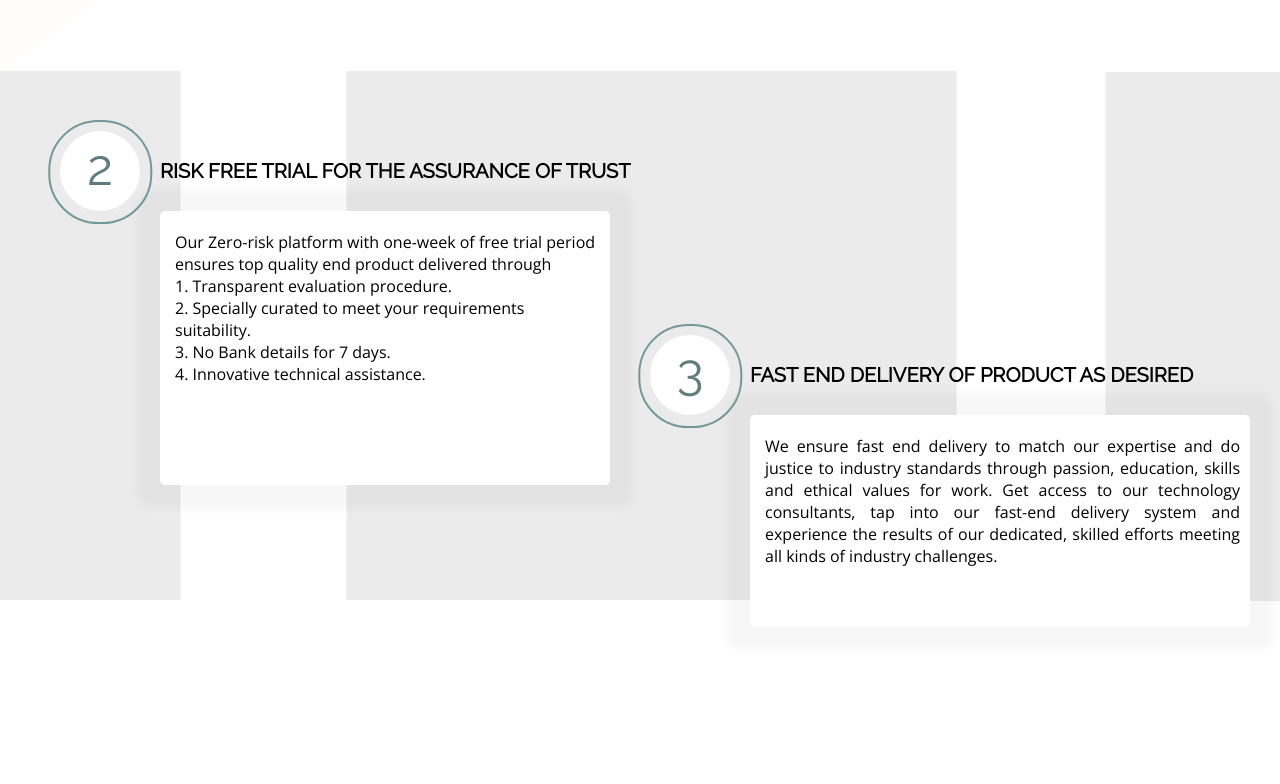
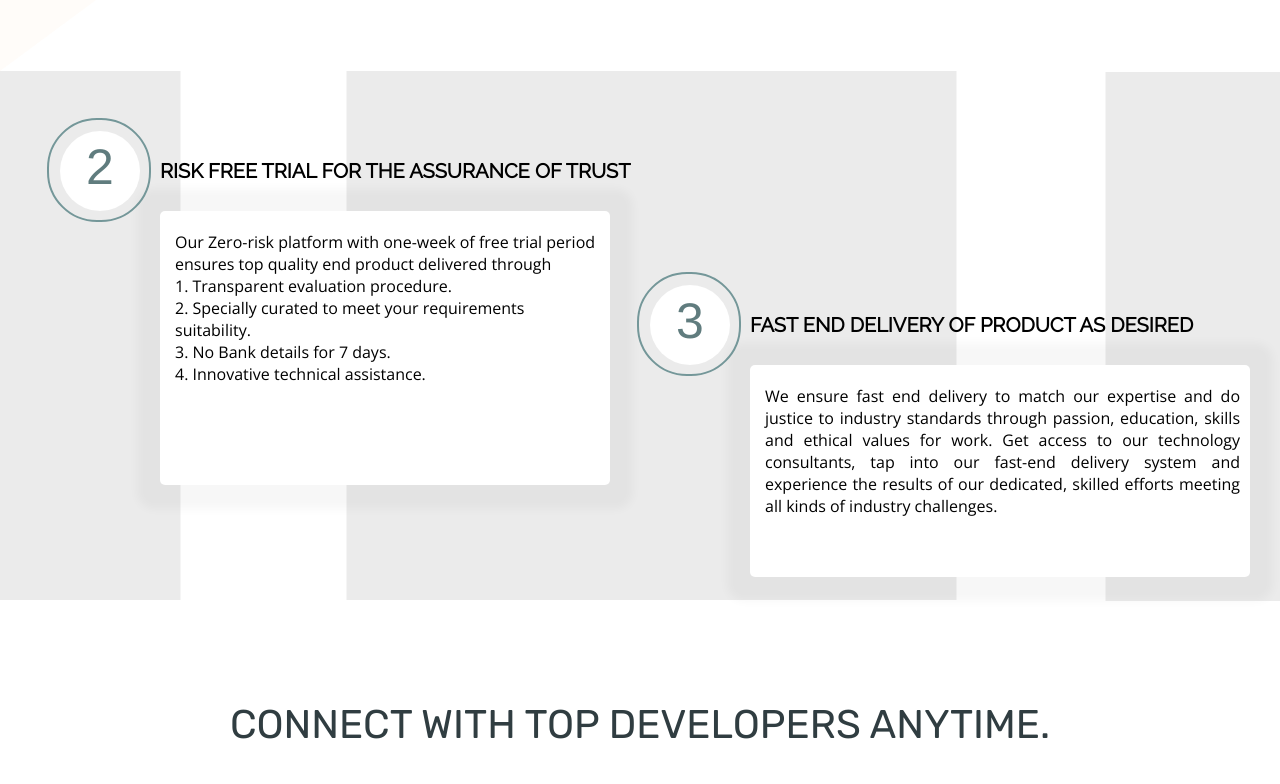
Before and after one commit to ABHISHEKJAIN-AJ/Codersera, a Next.js app: page / in a window 1280 px wide. Shown: the part 2000-2784 px from the top of the page. Built offline with nearby package versions, Linux system fonts and the light colour scheme.

Commit message:
final landing page

```diff
--- a/components/primaryheader.js
+++ b/components/primaryheader.js
@@ -9,7 +9,7 @@ const PrimaryHeader = ()=>(
         <p>We are a global community of the best technocrats from the software industry, who are driven by the learning agenda for continuous growth and improvement in one’s domain area. We take great pride in the skills and expertise of our Coders, Designers, CTOs, PMs and QAs who deliver the best in the business.</p>
         <div><h7>Try a 7 day Trial</h7><span><b>Know More</b><span>&#187;</span></span></div>
     </div>
-        <div className="primary-header-content-div"><img src="/site-dropdown.png"/></div>
+        <a className="primary-header-content-div" href="#ReasonsToHire"><img src="/site-dropdown.png"/></a>
     <div className="primary-header-content-options">
         <div className="primary-header-content-circle"></div>
         <div className="primary-header-content-options-1">
--- a/components/secondaryheader.js
+++ b/components/secondaryheader.js
@@ -1,5 +1,5 @@
 const SecondaryHeader=()=>(
-    <div className="secondary-header">
+    <div className="secondary-header" id="ReasonsToHire">
         <div className="secondary-header-content">
         <h1>3 Reasons to hire coders from Codersera</h1>
             <div className="secondary-header-content-heading"><span className="secondary-header-content-steps">1</span><h4>Strict screening & vetting process</h4></div>
--- a/scss/main.scss
+++ b/scss/main.scss
@@ -1,3 +1,10 @@
+
+
+
+
+
+
+
 
 * {
   margin: 0;
@@ -12,10 +19,9 @@ html {
 
 
 .app-home {
-  height: 499rem;
+  height: 492rem;
 }
 .nav {
-  width: 100%;
   background: linear-gradient(to bottom right,#607B7D,#8EB9BC);
   height: 7.5rem;
   padding-top: .8rem;
@@ -376,6 +382,7 @@ html {
       width: 8rem;
       font-size: 5rem;
       font-weight: 300;
+      font-family: Helvetica;
       height: 8rem;
       border-radius: 5rem;
       text-align: center;
@@ -387,7 +394,7 @@ html {
       &:after {
         content: "";
         display: block;
-        transform: translate(-18%, -74%);
+        transform: translate(-2rem, -7.8rem);
         height: 10rem;
         width: 10rem;
         border: 2px solid #749799;
@@ -435,7 +442,7 @@ html {
   & p {
     font-size: 1.7rem;
     width: 36rem;
-    text-align: justify;
+    text-align: center;
     margin: 0 auto;
   }
 
@@ -448,10 +455,6 @@ html {
 
   &-align-2-padding {
     padding-bottom: 19rem;
-
-    & p {
-      text-align: center;
-    }
   }
 }
 .secondary-header-content-steps-1-circle {
@@ -480,6 +483,8 @@ html {
 .section-steps-2-3 {
   display: flex;
   justify-content: center;
+  height: 63rem;
+
 
   &-content {
     width: 128rem;
@@ -515,7 +520,7 @@ html {
 
     &-step-3 {
       float: right;
-      transform: translate(3rem, -15rem);
+      transform: translate(3rem, -20rem);
       &-content {
         background: white;
         width: 50rem;
@@ -539,31 +544,34 @@ html {
 .section-coders {
   display: flex;
   justify-content: center;
+  height: 70rem;
+
 
   &-div {
     width: 128rem;
   }
 
   &-heading {
-    font-size: 3.8rem;
+    font-size: 4rem;
     font-family: rubik;
     color: #303D41;
     text-transform: uppercase;
-    margin-bottom: 6rem;
+    margin-bottom: 7rem;
     text-align: center;
   }
 
   &-bg {
-    background: url(/map.png);
-    background-size: cover;
-    height: 62rem;
+    background: url(/map3.png);
+    background-size: contain;
+    background-repeat: no-repeat;
+    height: 51rem;
     margin: 0 12rem;
   }
 
   &-content {
     background: #ECECEC59;
-    transform: translateY(-50rem);
-    height: 40rem;
+    transform: translateY(-40rem);
+    height: 31rem;
 
     &-coder {
       perspective: 200rem;
@@ -708,7 +716,9 @@ html {
       height: 2.5rem;
       border-radius: .5rem;
       padding: .5rem;
+      color: white;
       background: #2E5052;
+      font-size: 1.3rem;
     }
 
     &-2 {
@@ -716,6 +726,8 @@ html {
       width: 45%;
       border-radius: .5rem;
       padding: .5rem;
+      color: white;
+      font-size: 1.3rem;
       background: #2E5052;
     }
   }
@@ -765,7 +777,7 @@ html {
 .section-coders-apart {
   display: flex;
   justify-content: center;
-  transform: translateY(-40rem);
+  height: 64rem;
 
   &-content {
     width: 128rem;
@@ -816,7 +828,7 @@ html {
 .section-take-our-words {
   display: flex;
   justify-content: center;
-  transform: translateY(-31rem);
+  height: 80rem;
 
   &-content {
     width: 128rem;
@@ -936,7 +948,7 @@ html {
   display: flex;
   justify-content: center;
   background: #303D41;
-  height: 33rem;
+  height: 36rem;
   transform: translateY(-28rem);
   padding: 2rem 4rem;
   font-family: "Open Sans";
@@ -976,7 +988,6 @@ html {
       align-items: center;
       font-size: 1.5rem;
       color: #D8D8D8;
-      padding-top: 1rem;
     }
   }
 }
```
Also changed, not shown: public/map2.png (added), public/map3.png (added).
